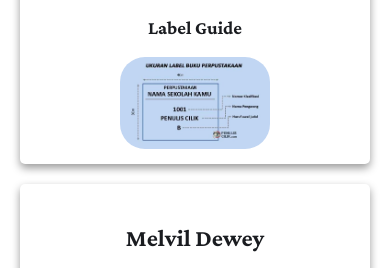
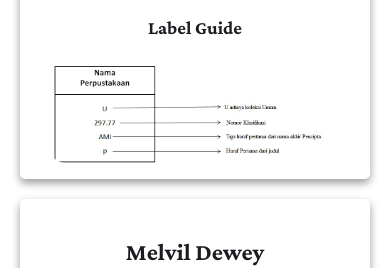
Before and after one commit to chrisnaadhi/dicoding-submission1, a plain HTML site: page index.html in a window 390 px wide. Shown: the part 4916-5184 px from the top of the page. Drawn offline with nearby package versions, Linux system fonts and the light colour scheme.

Commit message:
change assets

```diff
--- a/assets/style/style.css
+++ b/assets/style/style.css
@@ -238,7 +238,7 @@ input[type=text], select {
 
 .guide {
     border-radius: 25px;
-    width: 50%;
+    width: 80%;
     display: block;
     margin: 5px auto;
 }
@@ -282,4 +282,8 @@ footer {
     .ddc-card {
         width: 100%;
     }
+
+    .guide {
+        width: 100%;
+    }
 }
--- a/index.html
+++ b/index.html
@@ -161,7 +161,7 @@
                 </div>
                 <div class="label-guide">
                     <h3>Label Guide</h3>
-                    <img class ="guide" src="assets/images/label.jpeg" alt="Book Label">
+                    <img class ="guide" src="assets/images/guide.jpg" alt="Book Label">
                 </div>
             </article>
         </div>
```
Also changed, not shown: assets/images/000.svg (deleted), assets/images/100.svg (deleted), assets/images/200.svg (deleted), assets/images/300.svg (deleted), assets/images/400.svg (deleted), assets/images/500.svg (deleted), assets/images/600.svg (deleted), assets/images/700.svg (deleted), assets/images/800.svg (deleted), assets/images/900.svg (deleted), assets/images/guide.jpg (added), assets/images/label.jpeg (deleted).
